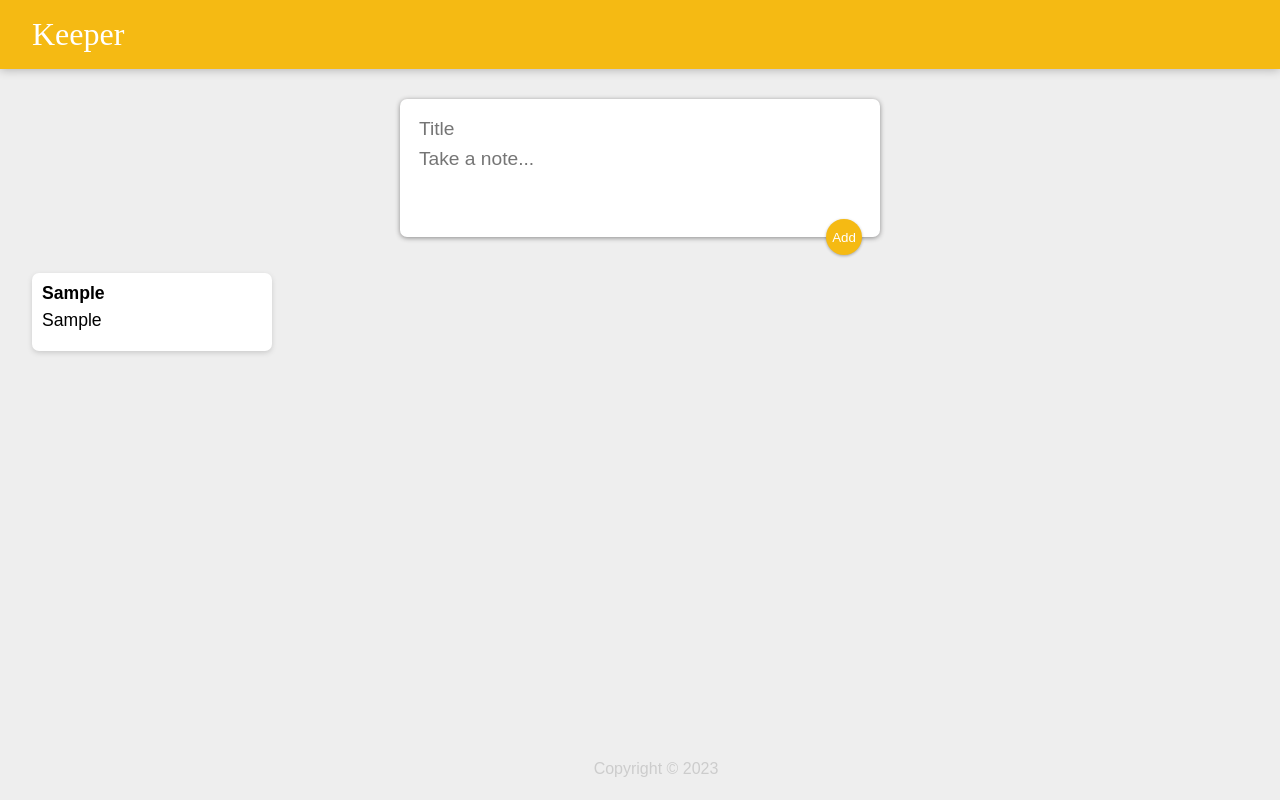
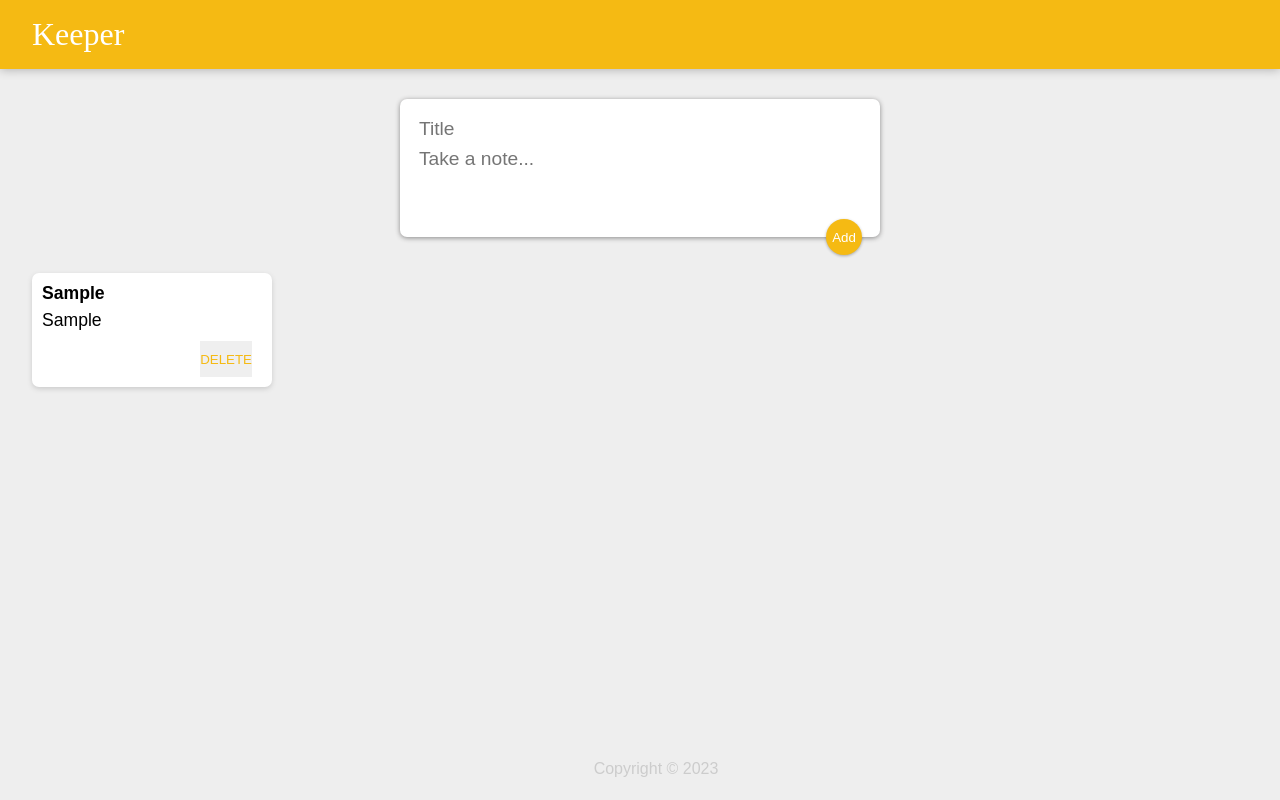
Before and after one commit to bunnyBites/keeper-app, a React (Vite) app: page / in a window 1280 px wide. Both pictures are taken after typing "Sample", "Sample" into the empty fields and a click on the button "Add". Built offline with nearby package versions, Linux system fonts and the light colour scheme.

Commit message:
add delete note functionality

```diff
--- a/src/App.css
+++ b/src/App.css
@@ -58,6 +58,17 @@ footer p {
   word-wrap: break-word;
 }
 
+.note button {
+  position: relative;
+  float: right;
+  margin-right: 10px;
+  color: #f5ba13;
+  border: none;
+  height: 36px;
+  cursor: pointer;
+  outline: none;
+}
+
 form {
   position: relative;
   width: 480px;
--- a/src/App.jsx
+++ b/src/App.jsx
@@ -8,12 +8,16 @@ import "./App.css";
 function App() {
   const [notes, setNotes] = useState([]);
 
+  const onDeleteNote = (selectedNoteId) => {
+    setNotes(prevValues => prevValues.filter(value => value.id !== selectedNoteId))
+  }
+
   return (
     <div>
       <Header />
       <CreateArea setNotes={setNotes} />
       {notes.map((note) => (
-        <Note {...note} />
+        <Note {...note} key={note.id} onDeleteNote={onDeleteNote} />
       ))}
       <Footer />
     </div>
--- a/src/components/CreateArea.jsx
+++ b/src/components/CreateArea.jsx
@@ -7,7 +7,7 @@ const CreateArea = ({ setNotes }) => {
   });
 
   const handleSubmit = () => {
-    setNotes(prevValue => [...prevValue, { ...noteInfo, key: prevValue.length }]);
+    setNotes(prevValue => [...prevValue, { ...noteInfo, id: prevValue.length }]);
     setNoteInfo({ title: "", content: "" });
   }
 
--- a/src/components/note.jsx
+++ b/src/components/note.jsx
@@ -1,8 +1,11 @@
-const Note = ({ title, content }) => (
-  <div className="note">
-    <h1>{title}</h1>
-    <p>{content}</p>
-  </div>
-);
+const Note = ({ title, content, id, onDeleteNote }) => {
+  return (
+    <div className="note">
+      <h1>{title}</h1>
+      <p>{content}</p>
+      <button type="button" onClick={() => onDeleteNote(id)}>DELETE</button>
+    </div>
+  );
+};
 
 export default Note;
```
